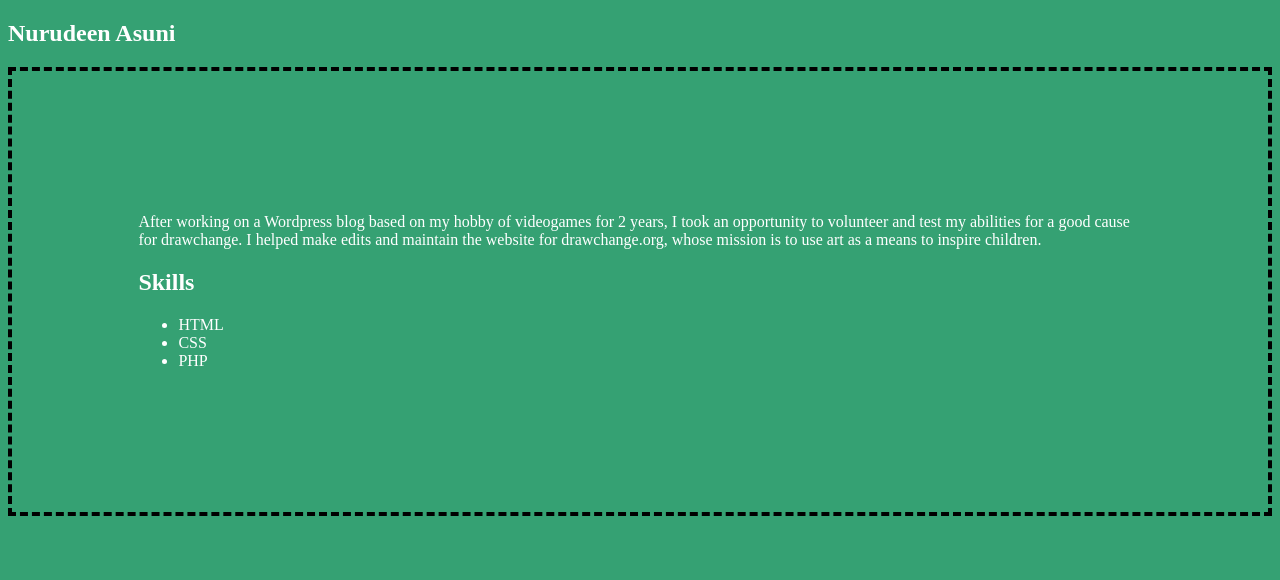
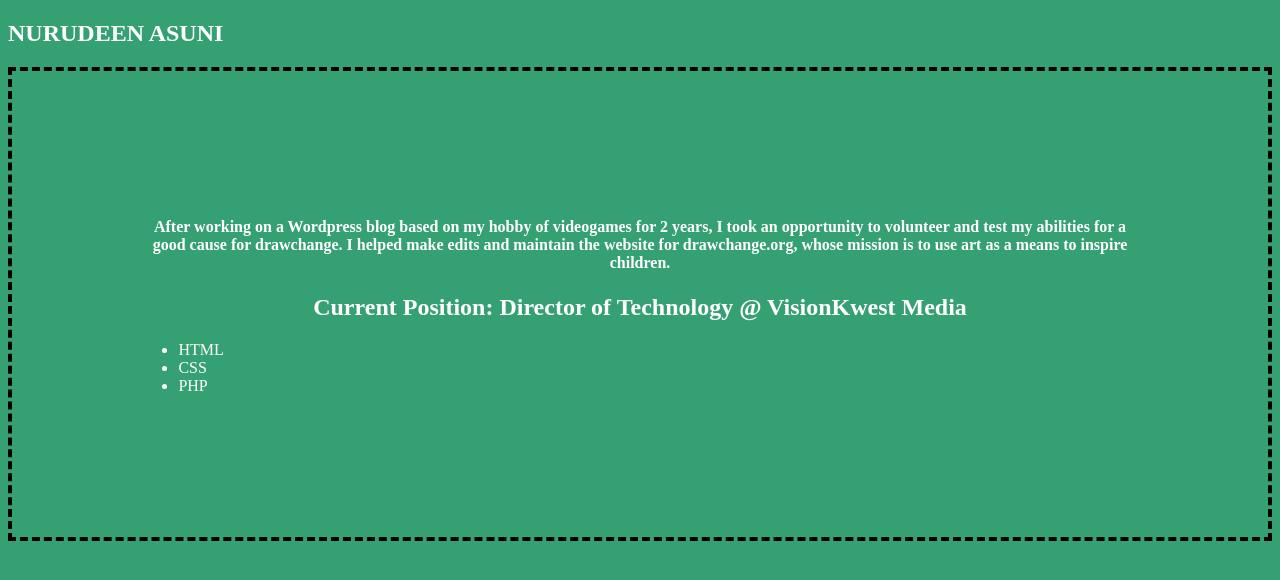
Before and after one commit to noasuni/noasuni.github.io, a plain HTML site: page index.html in a window 1280 px wide. Drawn offline with Linux system fonts and the light colour scheme.

Commit message:
Update index.html

```diff
--- a/index.html
+++ b/index.html
@@ -4,13 +4,13 @@
  <link rel="stylesheet" href="style.css">
 </head>
 <body>
- <div class="headline"><h2>Nurudeen Asuni</h2><div>
+ <div class="headline"><h2>NURUDEEN ASUNI</h2><div>
   <div class="maincontent">
-    <p>After working on a Wordpress blog based on my hobby of videogames for 2 years,
+    <h4 style="text-align: center">After working on a Wordpress blog based on my hobby of videogames for 2 years,
     I took an opportunity to volunteer and test my abilities for a good cause for drawchange.
     I helped make edits and maintain the website for drawchange.org,
-    whose mission is to use art as a means to inspire children. </p>
-    <h2>Skills</h2>
+    whose mission is to use art as a means to inspire children. </h4>
+    <h2 style="text-align: center">Current Position: Director of Technology @ VisionKwest Media</h2>
     <ul>
     <li>HTML</li>
     <li>CSS</li>
```
